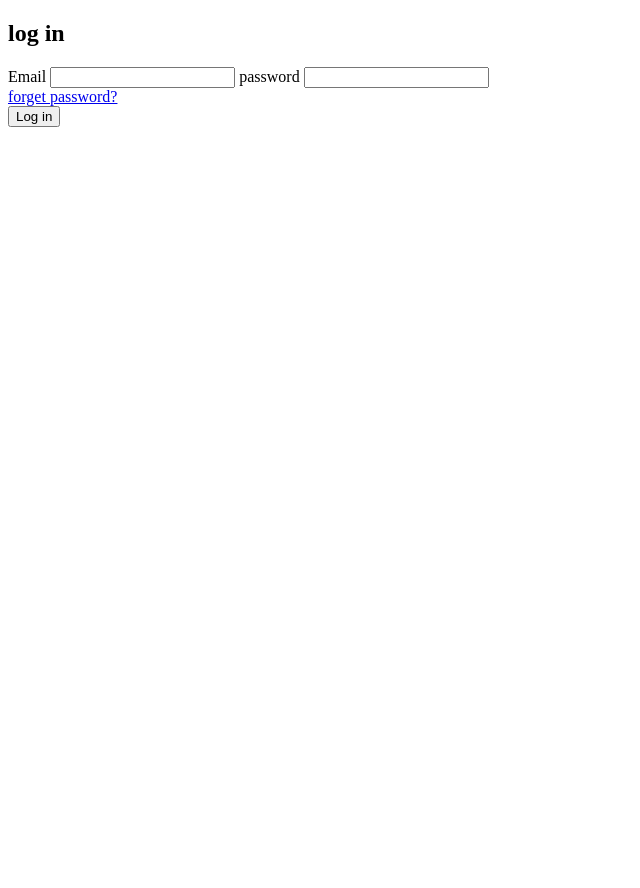
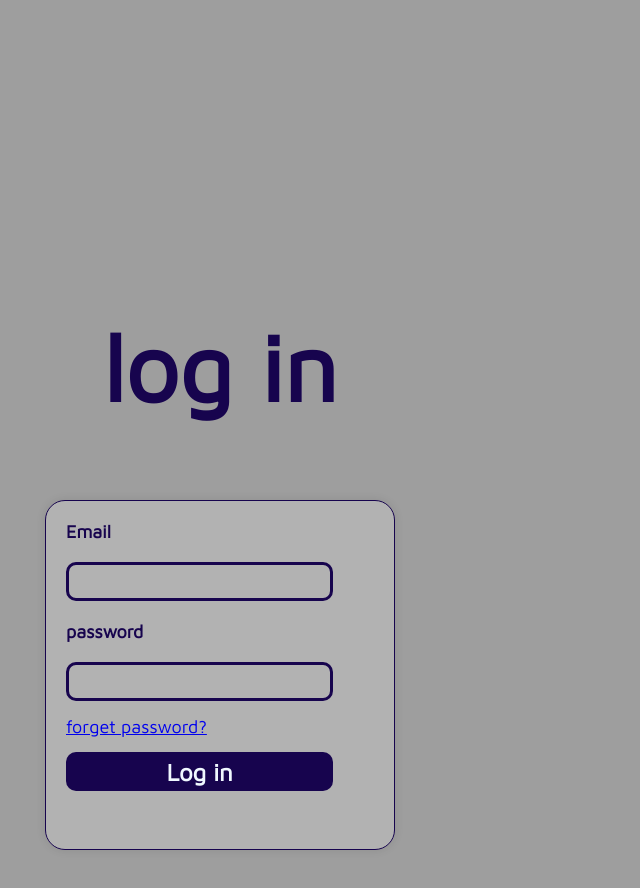
Before and after one commit to tamaferber/client, a plain HTML site: page user/login.html in a window 1280 px wide. Shown: the whole page, without its empty margins (0-640 px from the left). Before the commit the page ends 800 px from the top, so only its background shows below. Drawn offline with Linux system fonts and the light colour scheme; the site is published under a folder, as on GitHub Pages, so addresses that start at the root find nothing.

Commit message:
edit html

```diff
--- a/user/login.html
+++ b/user/login.html
@@ -5,8 +5,8 @@
   <title>smart-frige</title>
   <meta charset="utf-8">
   <meta name="viewport" content="width=device-width, initial-scale=1.0">
-  <link rel="stylesheet" href="/css/pages/login.css">
-    <script src="/js/login.js" defer></script>
+  <link rel="stylesheet" href="../css/pages/login.css">
+    <script src="../js/login.js" defer></script>
   <link href="https://fonts.googleapis.com/css2?family=Rubik&family=Nunito&family=Abel&display=swap" rel="stylesheet">
   <link href="https://fonts.googleapis.com/css2?family=Maven+Pro&display=swap" rel="stylesheet">
 
@@ -17,7 +17,7 @@
 <body  class="log-in">
 
   <section class="wrapper">
-      <form id="loginForm" action="/user/home.html" method="get">
+      <form id="loginForm" action="/client/user/home.html" method="get">
       <h1>log in</h1>
 
 <section class="form-container">
```
